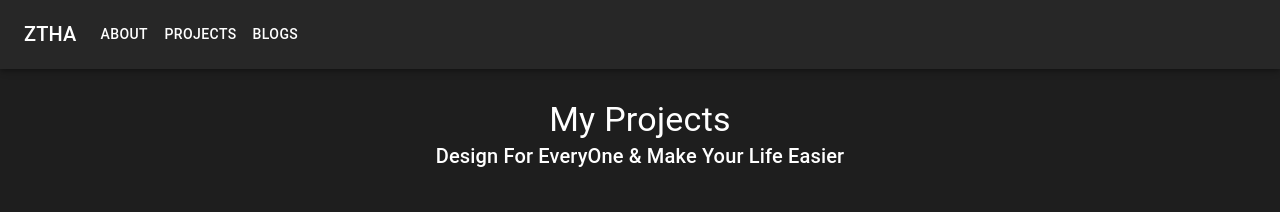
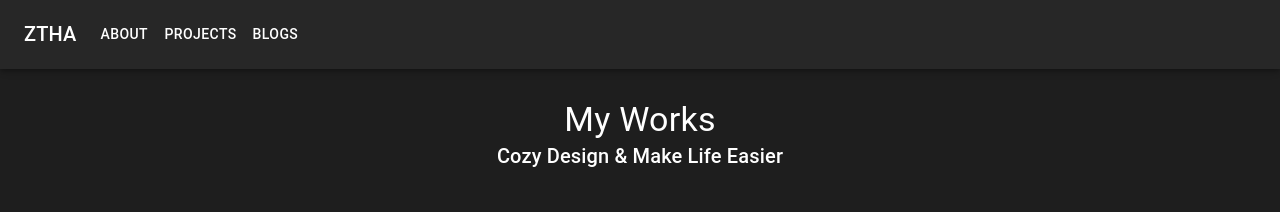
Before and after one commit to ztha952/ztha-portfolio, a Next.js app: page /projects in a window 1280 px wide. Shown: the top 212 px of the page. Built offline with nearby package versions, Linux system fonts and the light colour scheme; grey boxes are pictures that could not be loaded.

Commit message:
Update projects.js

```diff
--- a/pages/projects.js
+++ b/pages/projects.js
@@ -16,13 +16,13 @@ const projects = () => {
         <title>Projects</title>
       </Head>
 
-      <div style={{ minHeight: "100vh" }}>
+      <div >
         <div style={{ padding: "10px", marginTop: "20px" }}>
           <Typography variant="h4" align="center" component="h1">
-            My Projects
+            My Works
           </Typography>
           <Typography variant="h6" align="center" component="h1">
-            Design For EveryOne & Make Your Life Easier
+            Cozy Design & Make Life Easier
           </Typography>
         </div>
         <div style={{ marginTop: "2rem", marginBottom: "2rem" }}>
```
